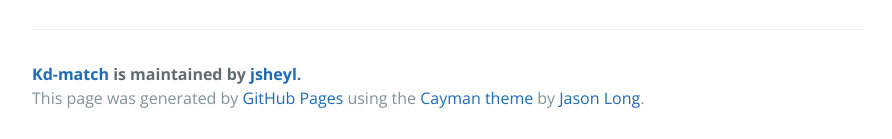
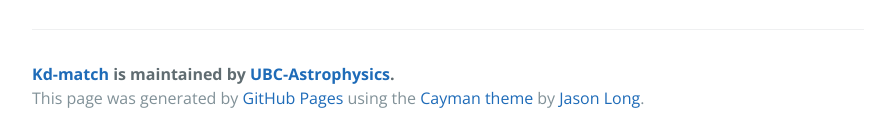
Before and after one commit to UBC-Astrophysics/kd-match, a plain HTML site: page index.html in a window 1280 px wide. Shown: the part 1526-1665 px from the top of the page, without its empty margins (192-1084 px from the left). Drawn offline with nearby package versions, Linux system fonts and the light colour scheme.

Commit message:
Create gh-pages branch via GitHub

```diff
--- a/index.html
+++ b/index.html
@@ -2,7 +2,7 @@
 <html lang="en-us">
   <head>
     <meta charset="UTF-8">
-    <title>Kd-match by jsheyl</title>
+    <title>Kd-match by UBC-Astrophysics</title>
     <meta name="viewport" content="width=device-width, initial-scale=1">
     <link rel="stylesheet" type="text/css" href="stylesheets/normalize.css" media="screen">
     <link href='https://fonts.googleapis.com/css?family=Open+Sans:400,700' rel='stylesheet' type='text/css'>
@@ -13,9 +13,9 @@
     <section class="page-header">
       <h1 class="project-name">Kd-match</h1>
       <h2 class="project-tagline">Rapidly find correspondences of objects between two catalogues through pattern matching</h2>
-      <a href="https://github.com/jsheyl/kd-match" class="btn">View on GitHub</a>
-      <a href="https://github.com/jsheyl/kd-match/zipball/master" class="btn">Download .zip</a>
-      <a href="https://github.com/jsheyl/kd-match/tarball/master" class="btn">Download .tar.gz</a>
+      <a href="https://github.com/UBC-Astrophysics/kd-match" class="btn">View on GitHub</a>
+      <a href="https://github.com/UBC-Astrophysics/kd-match/zipball/master" class="btn">Download .zip</a>
+      <a href="https://github.com/UBC-Astrophysics/kd-match/tarball/master" class="btn">Download .tar.gz</a>
     </section>
 
     <section class="main-content">
@@ -30,7 +30,7 @@
 O  (N4 + N4) log N2 , so it is even faster than the customary direct search over triangles.</p>
 
       <footer class="site-footer">
-        <span class="site-footer-owner"><a href="https://github.com/jsheyl/kd-match">Kd-match</a> is maintained by <a href="https://github.com/jsheyl">jsheyl</a>.</span>
+        <span class="site-footer-owner"><a href="https://github.com/UBC-Astrophysics/kd-match">Kd-match</a> is maintained by <a href="https://github.com/UBC-Astrophysics">UBC-Astrophysics</a>.</span>
 
         <span class="site-footer-credits">This page was generated by <a href="https://pages.github.com">GitHub Pages</a> using the <a href="https://github.com/jasonlong/cayman-theme">Cayman theme</a> by <a href="https://twitter.com/jasonlong">Jason Long</a>.</span>
       </footer>
```
